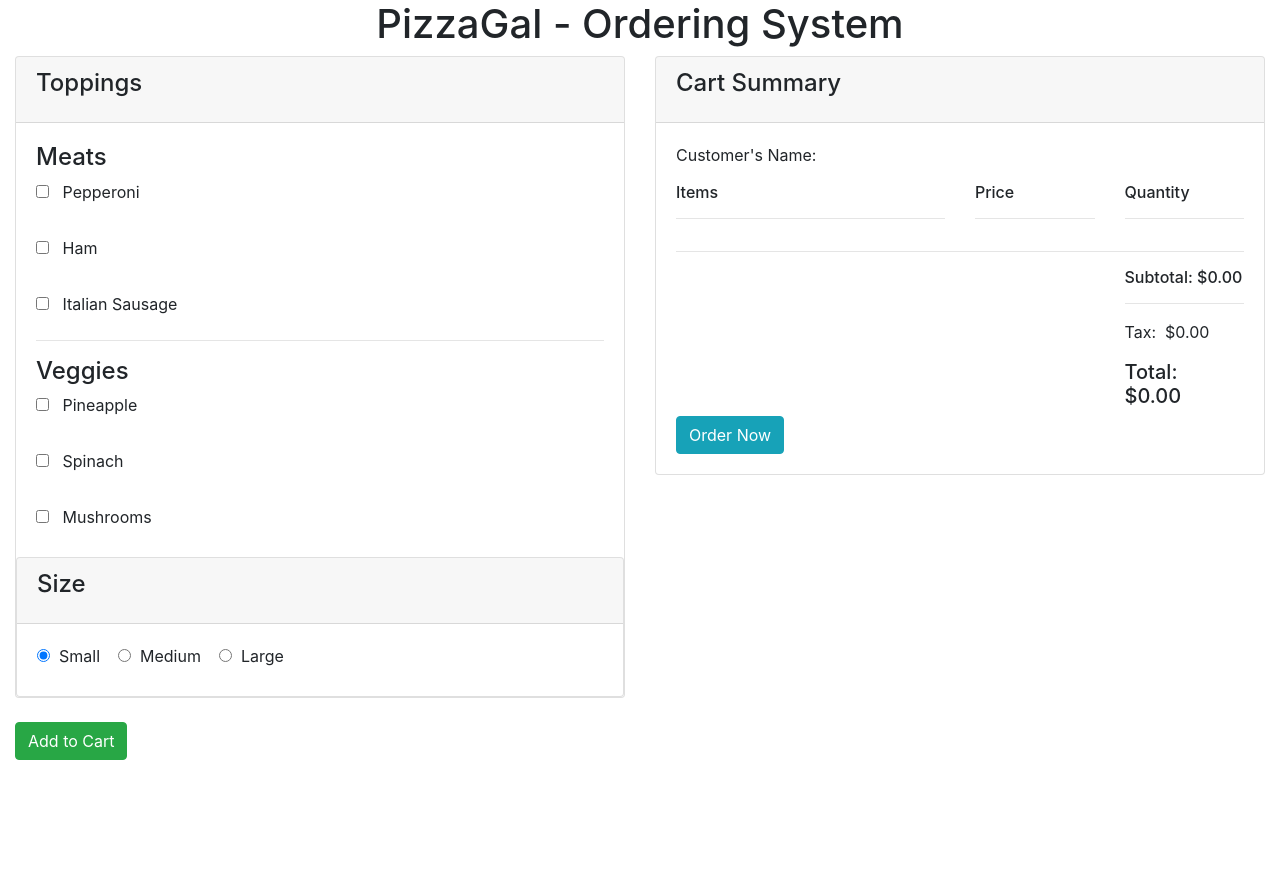
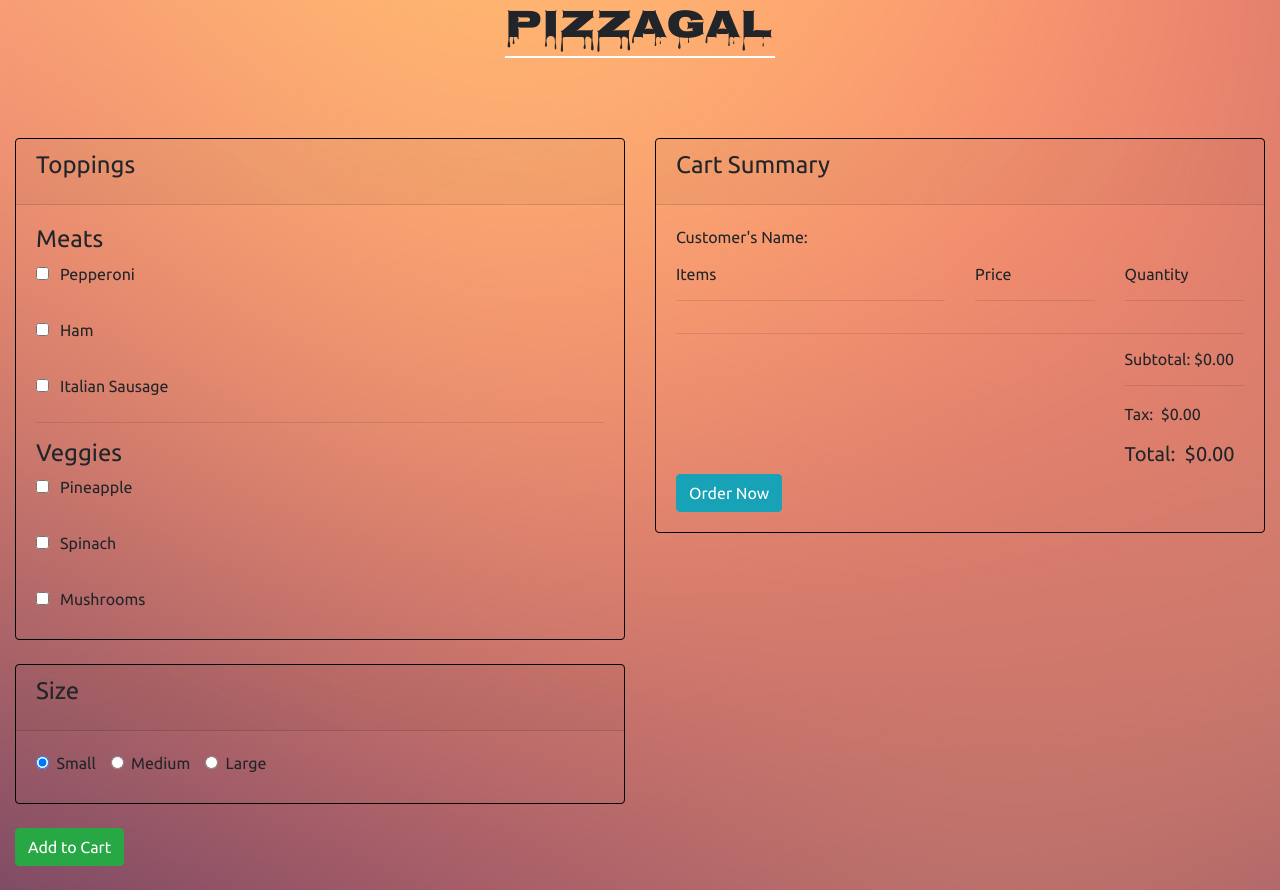
Before and after one commit to sn31/pizza-order, a plain HTML site: page index.html in a window 1280 px wide. Before the commit the page ends 800 px from the top, so only its background shows below. Drawn offline with nearby package versions, Linux system fonts and the light colour scheme; a web font is replaced by a local one.

Commit message:
add background image

```diff
--- a/css/styles.css
+++ b/css/styles.css
@@ -5,8 +5,39 @@
 
 h1 {
     text-align: center;
+    margin-bottom: 10vh;
+    font-family: 'Nosifer', cursive;
 }
 
 .receipt {
     display:none;
 }
+
+body {
+    background-image: url(../img/11.jpg);
+    font-family: 'Ubuntu', sans-serif;
+}
+
+  .ml14 .text-wrapper {
+    position: relative;
+    display: inline-block;
+    padding-top: 0.1em;
+    padding-right: 0.05em;
+    padding-bottom: 0.15em;
+  }
+
+  .ml14 .line {
+    opacity: 0;
+    position: absolute;
+    left: 0;
+    height: 2px;
+    width: 100%;
+    background-color: #fff;
+    transform-origin: 100% 100%;
+    bottom: 0;
+  }
+
+.card {
+    background-color: transparent;
+    border: 1px solid black;
+}
--- a/index.html
+++ b/index.html
@@ -3,7 +3,7 @@
 
 <head>
     <meta charset="utf-8">
-    <link href="https://fonts.googleapis.com/css?family=Fascinate+Inline|Yanone+Kaffeesatz" rel="stylesheet">
+    <link href="https://fonts.googleapis.com/css?family=Nosifer|Ubuntu" rel="stylesheet">
     <link href="css/bootstrap.css" rel="stylesheet" type="text/css" />
     <link href="css/styles.css" rel="stylesheet" type="text/css" />
     <script src="https://cdnjs.cloudflare.com/ajax/libs/animejs/2.0.2/anime.min.js"></script>
@@ -15,7 +15,12 @@
 <body>
     <div class="container-fluid">
         <header>
-            <h1>PizzaGal - Ordering System</h1>
+            <h1 class="ml14">
+                <span class="text-wrapper">
+                    <span class="letters">PizzaGal</span>
+                    <span class="line"></span>
+                </span>
+            </h1>
         </header>
         <main>
             <section class="orderInput">
@@ -60,20 +65,20 @@
                                         </div>
                                     </div>
                                 </div>
-                                <div class="card">
+                            </div><br>
+                            <div class="card">
                                     <div class="card-header">
                                         <h4 class="card-title">Size</h4>
                                     </div>
                                     <div class="card-body">
                                         <label class="radio">
-                                            <input type="radio" name="optradio" value="small" checked>&nbsp;&nbsp;Small</label>&nbsp;&nbsp;&nbsp;
+                                            <input type="radio" name="optradio" value="Small" checked>&nbsp;&nbsp;Small</label>&nbsp;&nbsp;&nbsp;
                                         <label class="radio">
-                                            <input type="radio" name="optradio" value="medium">&nbsp;&nbsp;Medium</label>&nbsp;&nbsp;&nbsp;
+                                            <input type="radio" name="optradio" value="Medium">&nbsp;&nbsp;Medium</label>&nbsp;&nbsp;&nbsp;
                                         <label class="radio">
-                                            <input type="radio" name="optradio" value="large">&nbsp;&nbsp;Large</label>&nbsp;&nbsp;&nbsp;
+                                            <input type="radio" name="optradio" value="Large">&nbsp;&nbsp;Large</label>&nbsp;&nbsp;&nbsp;
                                     </div>
                                 </div>
-                            </div>
                             <br>
                             <button type="submit" class="btn btn-success">Add to Cart</button>
                         </form>
@@ -90,19 +95,22 @@
                                 </p>
                                 <div class="row">
                                     <div class="col-md-6">
-                                        <h6>Items</h6><hr>
+                                        <h6>Items</h6>
+                                        <hr>
                                         <ul id="cartContent">
 
                                         </ul>
                                     </div>
                                     <div class="col-md-3">
-                                        <h6>Price</h6><hr>
+                                        <h6>Price</h6>
+                                        <hr>
                                         <ul id="itemPrice">
 
                                         </ul>
                                     </div>
                                     <div class="col-md-3">
-                                        <h6>Quantity</h6><hr>
+                                        <h6>Quantity</h6>
+                                        <hr>
                                     </div>
                                 </div>
                                 <hr>
@@ -110,8 +118,9 @@
                                     <div class="col-md-9"></div>
                                     <div class="col-md-3">
                                         <h6>Subtotal:
-                                                <span class="subTotal">$0.00</span>
-                                        </h6><hr>
+                                            <span class="subTotal">$0.00</span>
+                                        </h6>
+                                        <hr>
                                         <p>Tax:&nbsp;
                                             <span id="tax">$0.00</span>
                                         </p>
@@ -126,7 +135,8 @@
                                     </div>
                                 </div>
                             </div>
-                        </div><br>
+                        </div>
+                        <br>
 
                         <div class="card receipt">
                             <div class="card-header">
--- a/js/scripts.js
+++ b/js/scripts.js
@@ -11,7 +11,7 @@ function Order () {
  this.tax = 0;
 }
 
-var sizePricing = { "small": 5, "medium": 7, "large": 9 }
+var sizePricing = { "Small": 5, "Medium": 7, "Large": 9 }
 var toppingPricing = {
     "pepperoni": 0.99,
     "ham": 0.99,
@@ -64,4 +64,35 @@ $(document).ready(function () {
     $("#orderButton").click(function() {
         $(".receipt").toggle("500ms");
     })
+    // Moving letters
+    $('.ml14 .letters').each(function(){
+        $(this).html($(this).text().replace(/([^\x00-\x80]|\w)/g, "<span class='letter'>$&</span>"));
+      });
+
+      anime.timeline({loop: true})
+        .add({
+          targets: '.ml14 .line',
+          scaleX: [0,1],
+          opacity: [0.5,1],
+          easing: "easeInOutExpo",
+          duration: 900
+        }).add({
+          targets: '.ml14 .letter',
+          opacity: [0,1],
+          translateX: [40,0],
+          translateZ: 0,
+          scaleX: [0.3, 1],
+          easing: "easeOutExpo",
+          duration: 800,
+          offset: '-=600',
+          delay: function(el, i) {
+            return 150 + 25 * i;
+          }
+        }).add({
+          targets: '.ml14',
+          opacity: 0,
+          duration: 1000,
+          easing: "easeOutExpo",
+          delay: 1000
+        });
 })
```
Also changed, not shown: img/11.jpg (added), img/12.jpg (added), 2 other files.
